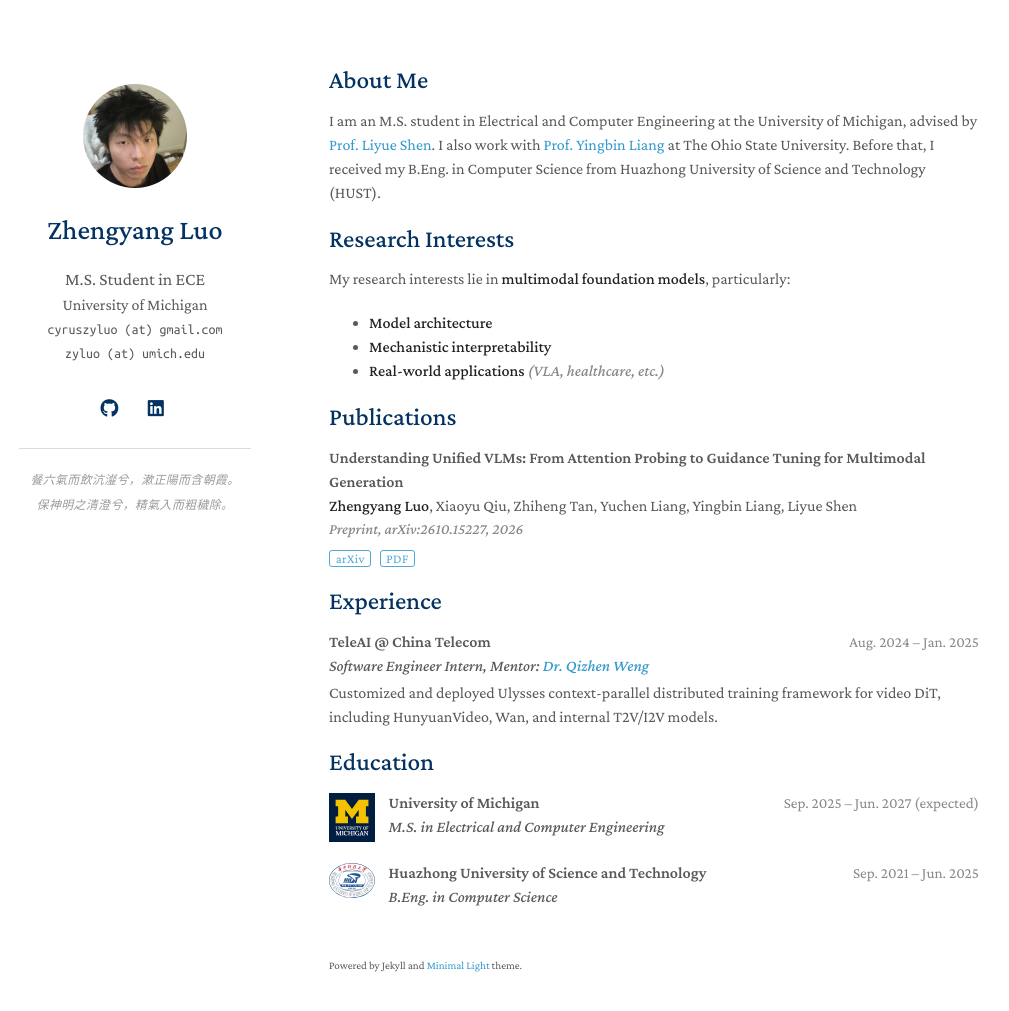
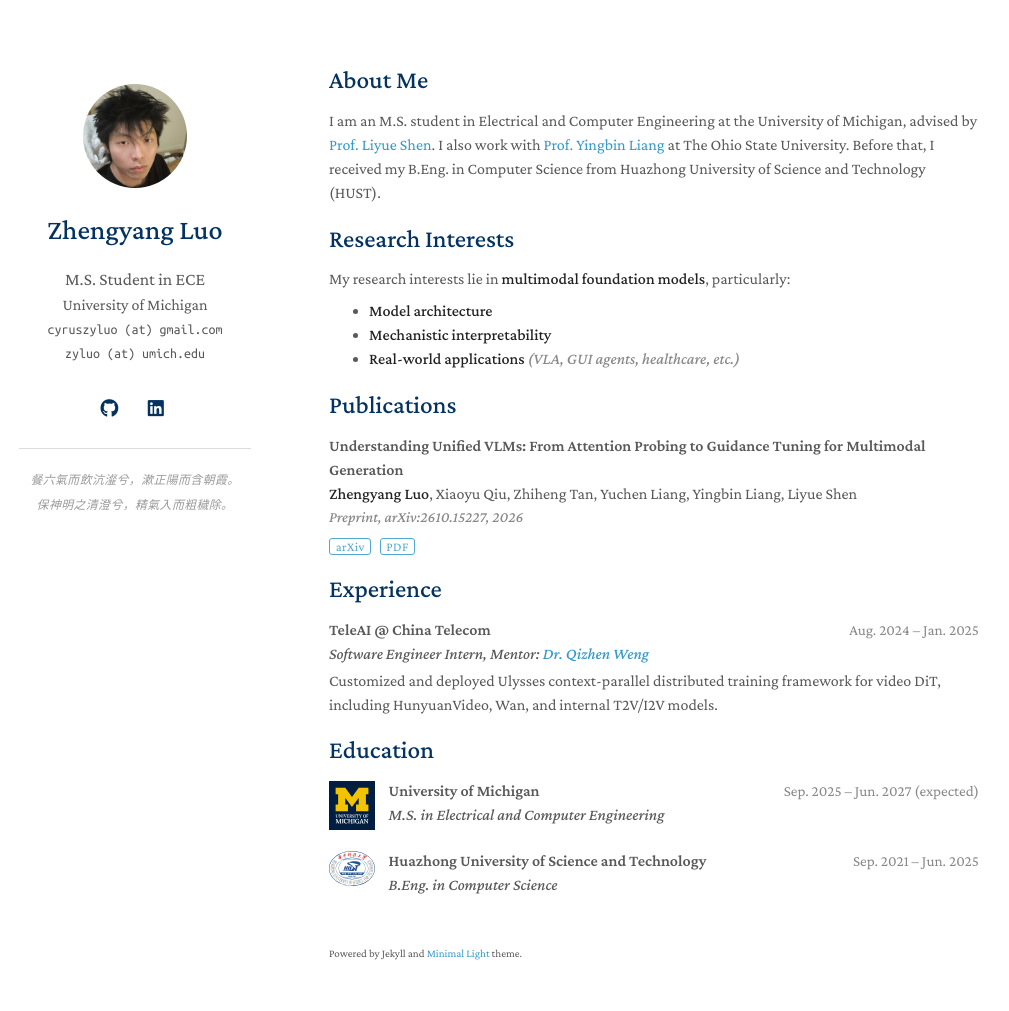
Before and after one commit to peacewang017/peacewang017.github.io, a Jekyll site: the page built from index.md, in a window 1280 px wide and 1046 px high. Shown: the top 1011 px of the window, without its empty margins (141-1150 px from the left). Built offline with Jekyll 4.4.1, drawn with Linux system fonts in a browser that asks for light colours; some web fonts are replaced; a style sheet for code colours, icons or effects is not loaded; our own code applies the rules of GitHub Pages for plain Markdown files.

Commit message:
update
Co-Authored-By: Claude Opus 5 (1M context) <noreply@anthropic.com>

```diff
--- a/_layouts/homepage.html
+++ b/_layouts/homepage.html
@@ -61,6 +61,8 @@
         letter-spacing: 0.04em;
       }
       .motto a, .motto a:hover { color: #9a9a9a; text-decoration: none; }
+      /* a lead-in sentence should sit closer to its own list */
+      section p + ul, section p + ol { margin-top: -12px; }
       .note { color: #888; font-style: italic; }
       .pub-group { font-size: 1.05rem; margin: 1.1em 0 0.5em; }
       .pub { margin-bottom: 1.1em; }
--- a/index.md
+++ b/index.md
@@ -12,7 +12,7 @@ My research interests lie in **multimodal foundation models**, particularly:
 
 - **Model architecture**
 - **Mechanistic interpretability**
-- **Real-world applications** <span class="note">(VLA, healthcare, etc.)</span>
+- **Real-world applications** <span class="note">(VLA, GUI agents, healthcare, etc.)</span>
 
 {% include_relative _includes/publications.md %}
 
```
